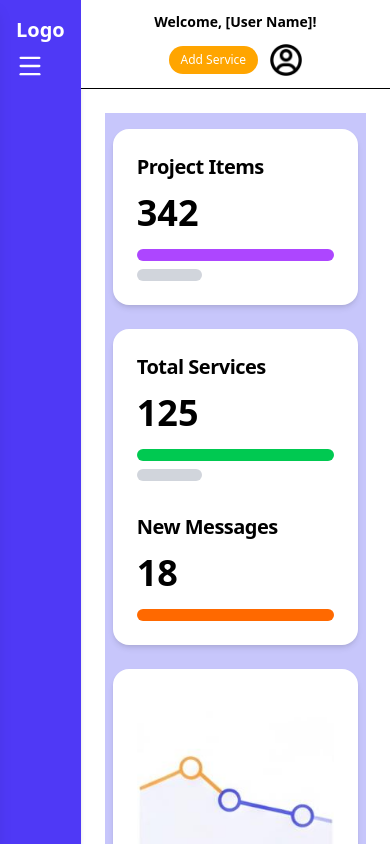
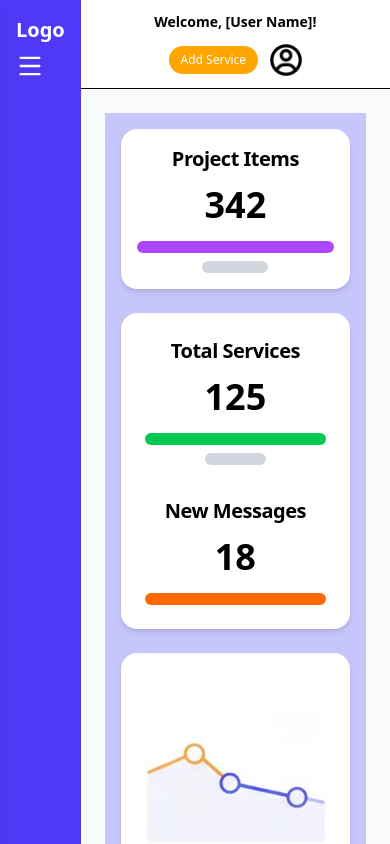
Before and after one commit to Itx-RehanJutt/Business_portfolio_Website, a React (Vite) app: page /dashboard in a window 390 px wide. Shown: the top 844 px of the page. Built offline with nearby package versions, Linux system fonts and the light colour scheme.

Commit message:
feat: Refactor message and service management with context and local storage

```diff
--- a/src/Admin.jsx
+++ b/src/Admin.jsx
@@ -1,19 +1,42 @@
-import { Outlet } from 'react-router';
-import ScrollToTop from './components/ScrollToTop.';
-import NavbarDashboard from './Dashboard/NavbarDashboard';
-import SidebarDashboard from './Dashboard/SidebarDashboard';
+import { Outlet } from "react-router-dom";
+import { useState, useEffect } from "react";
+import ScrollToTop from "./components/ScrollToTop.";
+import NavbarDashboard from "./Dashboard/NavbarDashboard";
+import SidebarDashboard from "./Dashboard/SidebarDashboard";
 
 function Admin() {
+  const [services, setServices] = useState(() => {
+    const saved = localStorage.getItem("services");
+    return saved
+      ? JSON.parse(saved)
+      : [{ title: "Web Development" }, { title: "App Development" }];
+  });
+
+  useEffect(() => {
+    localStorage.setItem("services", JSON.stringify(services));
+  }, [services]);
+
+  const [messages, setMessages] = useState(() => {
+    const saved = localStorage.getItem("messages");
+    return saved ? JSON.parse(saved) : [];
+  });
+
+  useEffect(() => {
+    localStorage.setItem("messages", JSON.stringify(messages));
+  }, [messages]);
+
   return (
     <div className="flex min-h-screen">
-        <ScrollToTop />
+      <ScrollToTop />
+
       {/* Sidebar */}
       <SidebarDashboard />
+
       {/* Main content */}
       <div className="flex-1 flex flex-col">
         <NavbarDashboard />
-        <main className="p-6 flex-1">
-          <Outlet />
+        <main className="p-6 flex-1 bg-gray-50">
+          <Outlet context={{ services, setServices, messages, setMessages }} />
         </main>
       </div>
     </div>
--- /dev/null
+++ b/src/Context/MessagesContext.jsx
@@ -0,0 +1,24 @@
+import React, { createContext, useContext, useState } from "react";
+
+const MessagesContext = createContext();
+
+export const MessagesProvider = ({ children }) => {
+  const [messages, setMessages] = useState(() => {
+    const stored = localStorage.getItem("messages");
+    return stored ? JSON.parse(stored) : [];
+  });
+
+  const addMessage = (message) => {
+    const newMessages = [...messages, message];
+    setMessages(newMessages);
+    localStorage.setItem("messages", JSON.stringify(newMessages));
+  };
+
+  return (
+    <MessagesContext.Provider value={{ messages, addMessage }}>
+      {children}
+    </MessagesContext.Provider>
+  );
+};
+
+export const useMessages = () => useContext(MessagesContext);
--- a/src/Dashboard/DashboardHome.jsx
+++ b/src/Dashboard/DashboardHome.jsx
@@ -3,21 +3,26 @@ import graphImage from "../assets/dashboard-graph.png";
 
 const DashboardHome = () => {
   return (
-    <div className="w-full min-h-screen bg-[#C7C6FB] py-4 px-2 sm:py-10 sm:px-4">
-      <div className="block md:hidden space-y-6">
+    <div className="w-full min-h-screen bg-[#C7C6FB] py-4 px-0 sm:py-15 sm:px-4">
+
+      {/* Mobile View */}
+      <div className="block md:hidden space-y-6 px-4 mx-auto w-full max-w-md">
         {/* Project Items Card */}
-        <div className="bg-white shadow-md rounded-2xl p-6 mx-auto w-full max-w-md">
-          <p className="text-xl sm:text-2xl font-bold text-black mb-3 tracking-tight">
+        <div className="bg-white shadow-md rounded-2xl p-4 w-full">
+          <p className="text-xl sm:text-2xl font-bold text-black mb-3 tracking-tight text-center">
             Project Items
           </p>
-          <p className="text-4xl sm:text-6xl font-semibold text-black mb-4">
+          <p className="text-4xl sm:text-4xl font-semibold text-black mb-4 text-center">
             342
           </p>
+          {/* Bigger Purple Bar */}
           <div className="w-full h-3 bg-purple-500 rounded-full mb-2"></div>
-          <div className="w-1/3 h-3 bg-gray-300 rounded-full"></div>
+          <div className="w-1/3 h-3 bg-gray-300 rounded-full mx-auto"></div>
         </div>
-        <div className="bg-white shadow-md rounded-2xl p-6 mx-auto w-full max-w-md">
-          <div className="mb-8">
+
+        {/* Total Services + Messages */}
+        <div className="bg-white shadow-md rounded-2xl p-6 w-full">
+          <div className="mb-8 text-center">
             <p className="text-xl sm:text-2xl font-bold text-black mb-3 tracking-tight">
               Total Services
             </p>
@@ -25,11 +30,11 @@ const DashboardHome = () => {
               125
             </p>
             <div className="w-full h-3 bg-green-500 rounded-full mb-2"></div>
-            <div className="w-1/3 h-3 bg-gray-300 rounded-full"></div>
+            <div className="w-1/3 h-3 bg-gray-300 rounded-full mx-auto"></div>
           </div>
 
           {/* New Messages */}
-          <div>
+          <div className="text-center">
             <p className="text-xl sm:text-2xl font-bold text-black mb-3 tracking-tight">
               New Messages
             </p>
@@ -41,7 +46,7 @@ const DashboardHome = () => {
         </div>
 
         {/* Revenue Card */}
-        <div className="bg-white shadow-md rounded-2xl p-6 mx-auto w-full max-w-md">
+        <div className="bg-white shadow-md rounded-2xl p-6 w-full">
           <img
             src={graphImage}
             alt="Revenue graph"
@@ -58,7 +63,7 @@ const DashboardHome = () => {
         </div>
       </div>
 
-      {/* Desktop View (Original Layout) */}
+      {/* Desktop View (No Change) */}
       <div className="hidden md:flex justify-center items-start">
         <div className="relative w-full max-w-6xl">
           {/* LEFT CARD – Total Services & Messages */}
--- a/src/Dashboard/MessageDashboard.jsx
+++ b/src/Dashboard/MessageDashboard.jsx
@@ -1,8 +1,8 @@
 import React from "react";
-import { useMessages } from "../components/MessagesContext.jsx";
+import { useOutletContext } from "react-router-dom";
 
 const MessageDashboard = () => {
-  const { messages } = useMessages();
+  const { messages } = useOutletContext();
 
   return (
     <div className="bg-[#B7B0F5] min-h-screen flex items-center justify-center px-4 py-10">
@@ -14,7 +14,6 @@ const MessageDashboard = () => {
           Messages Management
         </h2>
 
-        {/* Mobile / Tablet View – Stacked Cards */}
         <div className="block md:hidden w-full space-y-5 sm:space-y-6">
           {messages.length === 0 ? (
             <div className="bg-white shadow-md rounded-2xl p-5 sm:p-6 text-center">
@@ -40,7 +39,6 @@ const MessageDashboard = () => {
           )}
         </div>
 
-        {/* Desktop View – Table */}
         <div className="hidden md:block w-full">
           <div className="overflow-x-auto">
             <table className="w-full border-separate border-spacing-y-3 sm:border-spacing-y-4">
--- a/src/Dashboard/ServiceDashboard.jsx
+++ b/src/Dashboard/ServiceDashboard.jsx
@@ -1,9 +1,11 @@
-import React from "react";
-import { Link } from "react-router-dom";
+import { Link, useOutletContext } from "react-router-dom";
 import editIcon from "../assets/editbtn.png";
 import binIcon from "../assets/bin.png";
 
-const ServiceDashboard = ({ services, setServices }) => {
+const ServiceDashboard = () => {
+  // Get from Outlet context instead of props
+  const { services, setServices } = useOutletContext();
+
   const handleDelete = (index) => {
     const confirmDelete = window.confirm("Are you sure you want to delete?");
     if (confirmDelete) {
@@ -40,6 +42,7 @@ const ServiceDashboard = ({ services, setServices }) => {
               <div className="text-black font-semibold text-base sm:text-lg">
                 {service.title}
               </div>
+
               {/* Edit Button as Link */}
               <div className="flex justify-center">
                 <Link
@@ -53,6 +56,7 @@ const ServiceDashboard = ({ services, setServices }) => {
                   />
                 </Link>
               </div>
+
               {/* Delete Button */}
               <div className="flex justify-center">
                 <button
--- a/src/components/AddServiceForm.jsx
+++ b/src/components/AddServiceForm.jsx
@@ -1,7 +1,9 @@
 import React, { useState } from "react";
-import { useNavigate } from "react-router-dom";
+import { useNavigate, useOutletContext } from "react-router-dom";
 
-const AddServiceForm = ({ services, setServices }) => {
+const AddServiceForm = () => {
+  const { services, setServices } = useOutletContext();
+
   const [title, setTitle] = useState("");
   const [description, setDescription] = useState("");
   const navigate = useNavigate();
@@ -9,7 +11,6 @@ const AddServiceForm = ({ services, setServices }) => {
   const handleSubmit = (e) => {
     e.preventDefault();
 
-    // Validation
     if (!title.trim()) {
       alert("Service title is required!");
       return;
@@ -20,12 +21,17 @@ const AddServiceForm = ({ services, setServices }) => {
     }
 
     const confirmSubmit = window.confirm("Are you sure you want to submit this service?");
-    if (!confirmSubmit) {
-      return;
-    }
+    if (!confirmSubmit) return;
 
     const newService = { title, description };
+
     setServices([...services, newService]);
+
+    // Clear form
+    setTitle("");
+    setDescription("");
+
+    // Redirect
     navigate("/dashboard/services");
   };
 
@@ -36,14 +42,11 @@ const AddServiceForm = ({ services, setServices }) => {
   return (
     <div className="bg-[#B7B0F5] min-h-screen flex justify-center items-center px-4 sm:px-6 py-8">
       <div className="bg-white w-full max-w-lg sm:max-w-2xl p-6 sm:p-10 rounded-2xl shadow-md">
-        {/* Title */}
         <h3 className="text-2xl sm:text-3xl font-extrabold mb-6 sm:mb-8 text-gray-800 text-center sm:text-left">
           Add New Service
         </h3>
 
-        {/* Form */}
         <form onSubmit={handleSubmit}>
-          {/* Service Title */}
           <label className="block font-semibold text-base sm:text-lg mb-2 sm:mb-3 text-gray-700">
             Service Title
           </label>
@@ -55,7 +58,6 @@ const AddServiceForm = ({ services, setServices }) => {
             placeholder="Enter service title"
           />
 
-          {/* Service Description */}
           <label className="block font-semibold text-base sm:text-lg mb-2 sm:mb-3 text-gray-700">
             Service Description
           </label>
@@ -67,7 +69,6 @@ const AddServiceForm = ({ services, setServices }) => {
             placeholder="Enter service description"
           />
 
-          {/* Buttons */}
           <div className="flex flex-col sm:flex-row gap-3 sm:gap-4">
             <button
               type="submit"
--- a/src/components/ContactSection.jsx
+++ b/src/components/ContactSection.jsx
@@ -1,5 +1,5 @@
 import React, { useState } from "react";
-import { useMessages } from "./MessagesContext.jsx";
+import { useMessages } from "../Context/MessagesContext.jsx";
 
 const ContactSection = () => {
   const { addMessage } = useMessages();
--- a/src/components/EditServiceForm.jsx
+++ b/src/components/EditServiceForm.jsx
@@ -1,8 +1,10 @@
 import React, { useState, useEffect } from "react";
-import { useParams, Link } from "react-router-dom";
+import { useParams, Link, useOutletContext } from "react-router-dom";
 
-const EditServiceForm = ({ services, setServices }) => {
+const EditServiceForm = () => {
+  const { services, setServices } = useOutletContext();
   const { index } = useParams();
+
   const [title, setTitle] = useState("");
   const [description, setDescription] = useState("");
 
@@ -18,6 +20,7 @@ const EditServiceForm = ({ services, setServices }) => {
       alert("Service title is required!");
       return false;
     }
+
     const confirmUpdate = window.confirm("Are you sure you want to update this service?");
     if (!confirmUpdate) return false;
 
@@ -25,7 +28,7 @@ const EditServiceForm = ({ services, setServices }) => {
     updated[index] = { title, description };
     setServices(updated);
 
-    return true; // success flag
+    return true;
   };
 
   return (
@@ -65,7 +68,7 @@ const EditServiceForm = ({ services, setServices }) => {
           <Link
             to="/dashboard/services"
             onClick={(e) => {
-              if (!handleUpdate()) e.preventDefault(); // only navigate if update success
+              if (!handleUpdate()) e.preventDefault();
             }}
             className="w-full sm:w-auto px-6 sm:px-7 py-3 rounded-md text-white bg-[#00B787] hover:bg-[#00a37a] text-base sm:text-lg font-semibold text-center"
           >
--- a/src/components/MessagesContext.jsx
+++ /dev/null
@@ -1,30 +0,0 @@
-import React, { createContext, useContext, useState, useEffect } from "react";
-
-const MessagesContext = createContext();
-
-export const MessagesProvider = ({ children }) => {
-  const [messages, setMessages] = useState([]);
-
-  // ✅ Load messages from localStorage on component mount
-  useEffect(() => {
-    const storedMessages = localStorage.getItem('contactMessages');
-    if (storedMessages) {
-      setMessages(JSON.parse(storedMessages));
-    }
-  }, []);
-
-  const addMessage = (message) => {
-    const newMessages = [...messages, message];
-    setMessages(newMessages);
-    // ✅ Save to localStorage
-    localStorage.setItem('contactMessages', JSON.stringify(newMessages));
-  };
-
-  return (
-    <MessagesContext.Provider value={{ messages, addMessage }}>
-      {children}
-    </MessagesContext.Provider>
-  );
-};
-
-export const useMessages = () => useContext(MessagesContext);
--- a/src/main.jsx
+++ b/src/main.jsx
@@ -1,4 +1,4 @@
-import React, { useState } from "react";
+import React from "react";
 import { createRoot } from "react-dom/client";
 import { createBrowserRouter, RouterProvider } from "react-router-dom";
 import "./index.css";
@@ -11,60 +11,37 @@ import Login from "./components/Login.jsx";
 import DashboardHome from "./Dashboard/DashboardHome.jsx";
 import ServiceDashboard from "./Dashboard/ServiceDashboard.jsx";
 import PortfolioDashboard from "./Dashboard/PortfolioDashboard.jsx";
-import { MessagesProvider } from "./components/MessagesContext.jsx";
+import { MessagesProvider } from "./Context/MessagesContext.jsx";
 import MessageDashboard from "./Dashboard/MessageDashboard.jsx";
-import EditServiceForm from "./components/EditServiceForm";
+import EditServiceForm from "./components/EditServiceForm.jsx";
 import AddServiceForm from "./components/AddServiceForm.jsx";
 
-const RootApp = () => {
-  // Services state
-  const [services, setServices] = useState([
-    { title: "Web Development" },
-    { title: "App Development" },
-  ]);
-
-  // Router setup
 const router = createBrowserRouter([
   {
     path: "/",
     element: <App />,
     errorElement: <NotFound />,
-      children: [
-        {
-          path: "/",
-          element: <Home />,
+    children: [{ path: "/", element: <Home /> }],
   },
-      ],
-    },
-    // Login Route
-    {
-      path: "/login",
-      element: <Login />,
-    },
-    // Admin Dashboard Routes
+  { path: "/login", element: <Login /> },
   {
     path: "/dashboard",
     element: <Admin />,
     errorElement: <NotFound />,
     children: [
       { path: "", element: <DashboardHome /> },
-        { path: "services", element: <ServiceDashboard services={services} setServices={setServices} /> },
-        { path: "edit-service/:index", element: <EditServiceForm services={services} setServices={setServices} /> },
-        { path: "add-service", element: <AddServiceForm services={services} setServices={setServices} /> },
+      { path: "services", element: <ServiceDashboard /> },
+      { path: "edit-service/:index", element: <EditServiceForm /> },
+      { path: "add-service", element: <AddServiceForm /> },
       { path: "portfolio", element: <PortfolioDashboard /> },
       { path: "message", element: <MessageDashboard /> },
     ],
   },
 ]);
 
-  return (
-    <React.StrictMode>
+const root = createRoot(document.querySelector("#root"));
+root.render(
   <MessagesProvider>
     <RouterProvider router={router} />
   </MessagesProvider>
-    </React.StrictMode>
 );
-};
-
-const root = createRoot(document.querySelector("#root"));
-root.render(<RootApp />);
```
Lines whose indentation alone changed are shown as unchanged.
